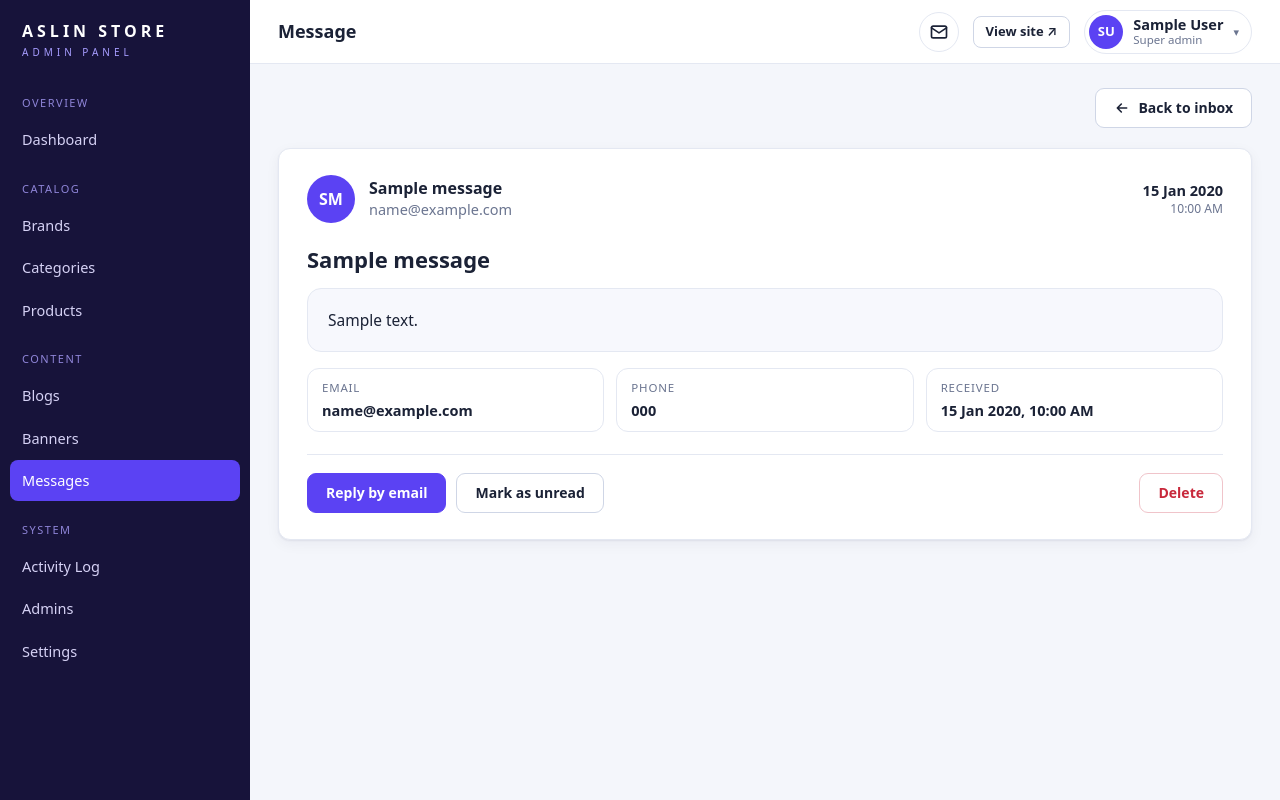
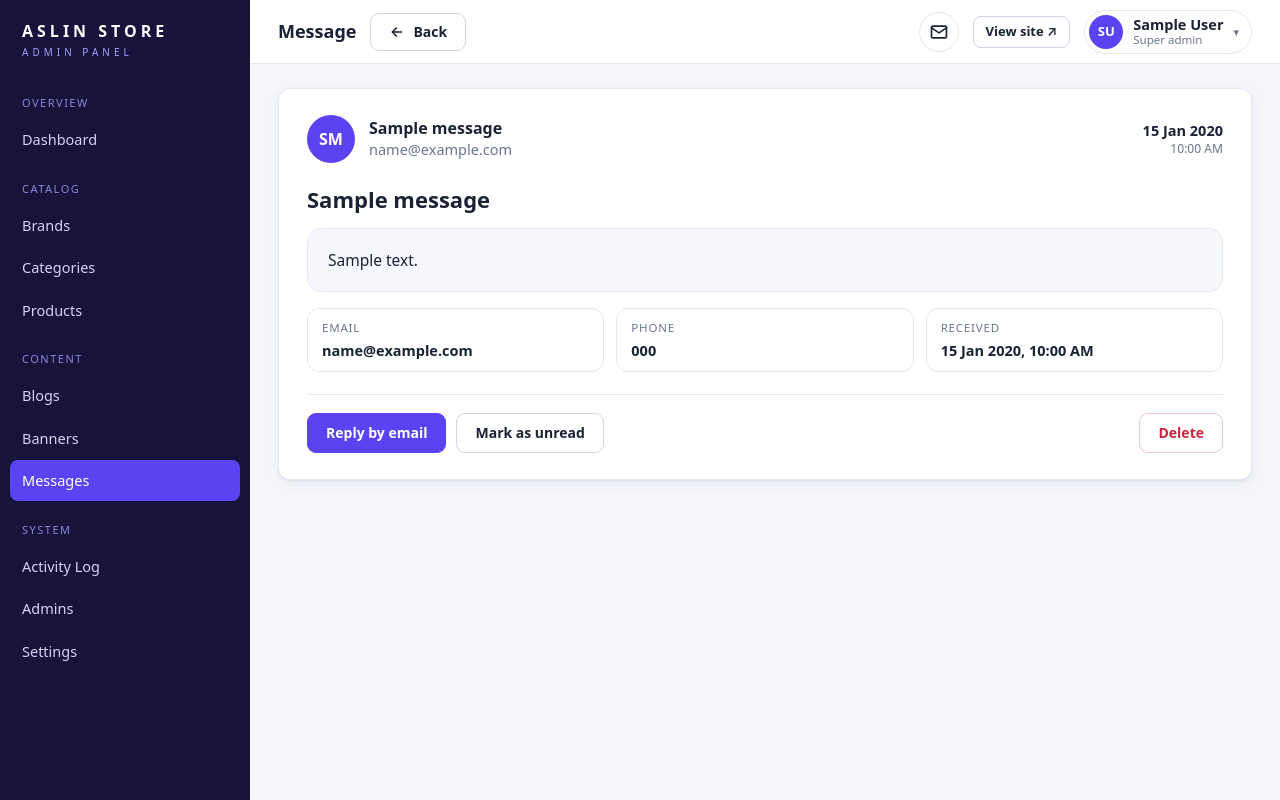
Before and after one commit to asl1n/online-store, a PHP site: page /admin/messages.php?id=1 in a window 1280 px wide. Run offline with PHP 8.4, Linux system fonts and the light colour scheme; the visitor is signed in with stand-in values (Sample User, id 1); data comes from the database, SQL or seed files in the repository; tables that the repository leaves empty hold one stand-in row (values such as "Sample post"); some libraries are stand-ins or nearby versions.

Commit message:
Feat: New Admin Panel Layout

```diff
--- a/admin/admins.php
+++ b/admin/admins.php
@@ -30,7 +30,7 @@ if ($_SERVER['REQUEST_METHOD'] === 'POST') {
         $act = 'reset';
     }
 }
-$back = '<a class="btn ghost" href="' . e($self) . '">' . ui_icon_back() . 'Back to list</a>';
+$back = ui_back_btn($self);
 
 if ($act === 'new') {
     admin_header('Add Admin', 'admins', $back); echo ui_errors_summary($errors); ?>
--- a/admin/index.php
+++ b/admin/index.php
@@ -1,7 +1,7 @@
 <?php
 require __DIR__ . '/../includes/admin_layout.php';
 $me = require_admin();
-admin_header('Dashboard', 'index', ui_create_btn(BASE_URL . '/admin/products?action=new', 'Product', 'Create product'), '<span class="count">Welcome back, <b>' . e($me['name']) . '</b>.</span>');
+admin_header('Dashboard', 'index');
 $stats = [['Products', 'products', 'products.php'], ['Brands', 'brands', 'brands.php'], ['Categories', 'categories', 'categories.php'], ['Blogs', 'blogs', 'blogs.php'], ['Banners', 'banners', 'banners.php']];
 echo '<div class="stats">';
 foreach ($stats as [$l, $t, $href]) echo '<a class="card stat" href="' . BASE_URL . '/admin/' . basename($href, '.php') . '"><b>' . (int)fetch_val("SELECT COUNT(*) FROM `$t`") . '</b><span>' . e($l) . '</span></a>';
--- a/admin/messages.php
+++ b/admin/messages.php
@@ -13,7 +13,7 @@ if ($id) {
     $m = fetch_one('SELECT * FROM contact_messages WHERE id=?', [$id]);
     if (!$m) { flash('err', 'That message no longer exists.'); go($self); }
     q('UPDATE contact_messages SET is_read=1 WHERE id=?', [$id]);
-    admin_header('Message', 'messages', '<a class="btn ghost" href="' . e($self) . '">' . ui_icon_back() . 'Back to inbox</a>'); ?>
+    admin_header('Message', 'messages', ui_back_btn($self, 'inbox')); ?>
     <?php $when = strtotime((string)$m['created_at']); $subj = trim((string)$m['subject']);
       $re = 'mailto:' . $m['email'] . '?subject=' . rawurlencode('Re: ' . ($subj !== '' ? $subj : 'Your message to ' . site_name())); ?>
     <div class="card msg">
--- a/assets/admin.css
+++ b/assets/admin.css
@@ -1237,8 +1237,8 @@ label.switch {
 }
 
 /* ---- round 13: compact page header ----
-   Desktop: page title in the top bar; ONE row below = search/filters (left) + Create (right); total lives in the table footer.
-   Phones (<=760px): no room in the top bar, so the title drops into the page row, search sits under it. */
+   Create / Back always travel WITH the page title: beside it in the top bar, or beside it in the page on phones (<=760px) where the title drops down.
+   Search / filters: middle of the top bar when there is room (>=1200px), otherwise one row under the top bar (full width on phones). */
 .top-title {
   margin: 0;
   font-size: 18px;
@@ -1253,13 +1253,70 @@ label.switch {
 .content {
   padding-top: 24px;
 }
+
+/* top-bar copies */
+.top-actions,
+.top-tools {
+  display: none;
+  align-items: center;
+}
+.top-actions {
+  gap: 8px;
+  flex-shrink: 0;
+}
+.top-actions .btn {
+  min-height: 38px;
+}
+.top-tools {
+  flex: 0 1 320px;
+  min-width: 170px;
+}
+.top-tools form {
+  display: flex;
+  width: 100%;
+  min-width: 0;
+}
+.top-tools select {
+  height: 38px;
+  padding-top: 0;
+  padding-bottom: 0;
+}
+.topbar .searchbox {
+  width: 100%;
+}
+.topbar .searchbox input {
+  height: 38px;
+  padding: 0 34px 0 38px !important;
+  font-size: 14px;
+}
+.topbar .searchbox svg {
+  left: 12px;
+  width: 16px;
+  height: 16px;
+}
+@media (min-width: 761px) {
+  .top-actions {
+    display: flex;
+  }
+}
+@media (min-width: 1200px) {
+  .top-tools {
+    display: flex;
+    margin: 0 auto; /* centred in the space between the title/buttons and the user menu */
+  }
+  .top-tools ~ .top-right {
+    margin-left: 0;
+  }
+}
+
+/* page row (under the top bar) */
 .pagebar {
   display: grid;
   grid-template-columns: minmax(0, 1fr) auto;
   grid-template-areas: "tools actions";
   align-items: center;
   gap: 12px;
-  margin-bottom: 20px;
+  margin-bottom: 16px;
 }
 .pagebar .pagetitle {
   display: none;
@@ -1277,6 +1334,7 @@ label.switch {
   gap: 10px;
 }
 .pagebar .actions {
+  display: none; /* above 760px the buttons live in the top bar */
   grid-area: actions;
   justify-self: end;
   flex-wrap: nowrap;
@@ -1289,8 +1347,21 @@ label.switch {
 .pagebar-tools select {
   min-width: 200px;
 }
-.pagebar.is-bare {
-  display: none;
+.pagebar .searchbox {
+  width: 300px;
+}
+.pagebar .searchbox input {
+  height: 40px;
+  padding: 0 34px 0 40px !important;
+  font-size: 14px;
+}
+.pagebar.no-tools {
+  display: none; /* nothing to show here once the buttons are in the top bar */
+}
+@media (min-width: 1200px) {
+  .pagebar {
+    display: none;
+  }
 }
 
 /* list card footer: total on the left, pager on the right */
@@ -1322,11 +1393,6 @@ label.switch {
   overflow: hidden;
 }
 
-@media (max-width: 1000px) {
-  .pagebar {
-    margin-bottom: 16px;
-  }
-}
 @media (max-width: 760px) {
   .top-title {
     display: none;
@@ -1334,7 +1400,9 @@ label.switch {
   .content {
     padding-top: 16px;
   }
-  .pagebar {
+  .pagebar,
+  .pagebar.no-tools {
+    display: grid;
     grid-template-areas: "title actions" "tools tools";
     row-gap: 12px;
     margin-bottom: 14px;
@@ -1342,14 +1410,14 @@ label.switch {
   .pagebar.no-tools {
     grid-template-areas: "title actions";
   }
-  .pagebar.is-bare {
-    display: grid;
-  }
   .pagebar .pagetitle {
     display: block;
   }
+  .pagebar .actions {
+    display: flex;
+  }
   .pagebar-tools form,
-  .searchbox {
+  .pagebar .searchbox {
     width: 100%;
   }
   .pagebar-tools select {
--- a/assets/admin.js
+++ b/assets/admin.js
@@ -119,7 +119,7 @@
   $$("[data-live-search]").forEach(function (f) {
     var i = $("input", f),
       t;
-    if (i.value) {
+    if (i.value && i.offsetParent !== null) {
       i.focus();
       var n = i.value.length;
       i.setSelectionRange(n, n);
--- a/includes/admin_layout.php
+++ b/includes/admin_layout.php
@@ -10,12 +10,16 @@ function badge_count(int $n): string { return $n > 99 ? '99+' : (string)$n; }
 function go(string $url): never { header('Location: ' . $url); exit; }
 
 // ---------- shared UI components ----------
-function ui_icon_plus(): string { return '<svg viewBox="0 0 24 24" fill="none" stroke="currentColor" stroke-width="2.4" stroke-linecap="round" aria-hidden="true"><path d="M12 5v14M5 12h14"/></svg>'; }
 function ui_icon_back(): string { return '<svg viewBox="0 0 24 24" fill="none" stroke="currentColor" stroke-width="2.4" stroke-linecap="round" stroke-linejoin="round" aria-hidden="true"><path d="M19 12H5M11 6l-6 6 6 6"/></svg>'; }
+/** The one "Back" button. Visible text stays short; screen readers hear where it goes. */
+function ui_back_btn(string $href, string $to = 'list'): string {
+    $a = 'Back to ' . $to;
+    return '<a class="btn ghost" href="' . e($href) . '" aria-label="' . e($a) . '" title="' . e($a) . '">' . ui_icon_back() . 'Back</a>';
+}
 /** The one "Create" button used on every list page. Visible text stays short; screen readers still hear what it creates. */
 function ui_create_btn(string $href, string $entity, string $label = 'Create'): string {
     $a = 'Create ' . strtolower($entity);
-    return '<a class="btn" href="' . e($href) . '" aria-label="' . e($a) . '" title="' . e($a) . '">' . ui_icon_plus() . e($label) . '</a>';
+    return '<a class="btn" href="' . e($href) . '" aria-label="' . e($a) . '" title="' . e($a) . '">' . e($label) . '</a>';
 }
 /** Live search box (see data-live-search in admin.js). $clear = URL that resets the search. */
 function ui_search(string $what, string $value, string $clear): string {
@@ -47,9 +51,10 @@ function ui_errors_summary(array $errors): string {
 }
 
 /**
- * $actions = buttons on the right of the page row (e.g. Create). $tools = left side of the same row (search, filters).
- * Desktop: the page title lives in the top bar and the page row is just tools + actions.
- * Phones: the top bar has no room, so the title comes down into the page row (title + actions, tools underneath).
+ * $actions = buttons (e.g. Create, Back). $tools = search / filters.
+ * The buttons always travel WITH the title: beside it in the top bar, or (phones <=760px, where the title drops into the page) beside it there.
+ * Search / filters sit in the middle of the top bar when there is room (>=1200px); otherwise they take a row of their own under it.
+ * The markup is rendered once per place and CSS shows only one, so keep $tools / $actions free of ids.
  */
 function admin_header(string $title, string $active = '', string $actions = '', string $tools = ''): void {
     $a = require_admin();
@@ -78,6 +83,8 @@ function admin_header(string $title, string $active = '', string $actions = '',
 <header class="topbar">
   <button class="icon-btn menu" type="button" data-side-toggle aria-label="Open menu">&#9776;</button>
   <h1 class="top-title"><?= e($title) ?></h1>
+  <?php if ($actions !== ''): ?><div class="top-actions"><?= $actions ?></div><?php endif; ?>
+  <?php if ($tools !== ''): ?><div class="top-tools"><?= $tools ?></div><?php endif; ?>
   <div class="top-right">
     <a class="icon-link<?= $unread ? ' has-new' : '' ?>" href="<?= BASE_URL ?>/admin/messages" aria-label="<?= $unread ? (int)$unread . ' unread messages' : 'Messages' ?>" title="<?= $unread ? (int)$unread . ' unread' : 'Messages' ?>"><svg viewBox="0 0 24 24" width="20" height="20" fill="none" stroke="currentColor" stroke-width="2" stroke-linecap="round" stroke-linejoin="round" aria-hidden="true"><rect x="3" y="5" width="18" height="14" rx="2"/><path d="M3 7l9 6 9-6"/></svg><?php if ($unread): ?><span class="dot<?= $unread > 99 ? ' wide' : ($unread > 9 ? ' two' : '') ?>" aria-hidden="true"><?= badge_count($unread) ?></span><?php endif; ?></a>
     <a class="btn ghost sm hide-xs" href="<?= BASE_URL ?>/" target="_blank" rel="noopener">View site &#8599;</a>
@@ -95,7 +102,7 @@ function admin_header(string $title, string $active = '', string $actions = '',
   </div>
 </header>
 <main class="content">
-<div class="pagebar<?= $tools === '' ? ' no-tools' : '' ?><?= ($tools === '' && $actions === '') ? ' is-bare' : '' ?>"><h1 class="pagetitle"><?= e($title) ?></h1>
+<div class="pagebar<?= $tools === '' ? ' no-tools' : '' ?>"><h1 class="pagetitle"><?= e($title) ?></h1>
 <?php if ($tools !== ''): ?><div class="pagebar-tools"><?= $tools ?></div><?php endif; ?>
 <?php if ($actions !== ''): ?><div class="actions"><?= $actions ?></div><?php endif; ?></div>
 <?php foreach (flashes() as [$t, $m]): ?><?= ui_alert($t === 'ok' ? 'ok' : 'err', $m) ?><?php endforeach;
--- a/includes/crud.php
+++ b/includes/crud.php
@@ -169,7 +169,7 @@ function crud_run(array $c): void {
         $vals = $posted ? array_merge(crud_values($c, $row), $posted) : crud_values($c, $row);
         if ($posted) foreach ($c['fields'] as $f) if ($f['type'] === 'checkbox') $vals[$f['name']] = isset($posted[$f['name']]) ? 1 : 0;
         foreach ($c['fields'] as $f) if ($f['type'] === 'richtext') $GLOBALS['need_editor'] = true;
-        admin_header(($act === 'edit' ? 'Edit ' : 'Add ') . $c['entity'], $c['active'], '<a class="btn ghost" href="' . e($self) . '">' . ui_icon_back() . 'Back to list</a>');
+        admin_header(($act === 'edit' ? 'Edit ' : 'Add ') . $c['entity'], $c['active'], ui_back_btn($self));
         echo ui_errors_summary($errors); ?>
         <form method="post" enctype="multipart/form-data" class="card formcard"><?= csrf_field() ?><div class="form-grid">
         <?php foreach ($c['fields'] as $f):
```
